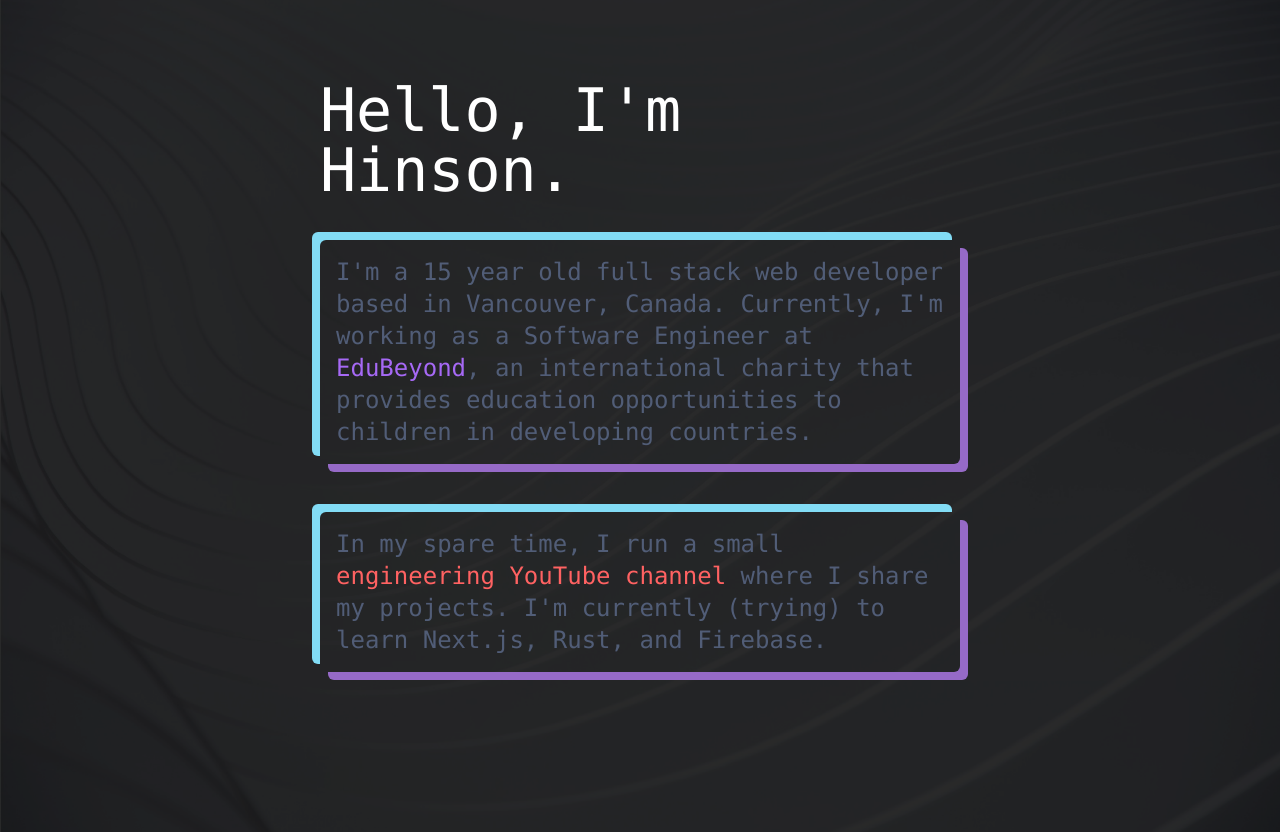
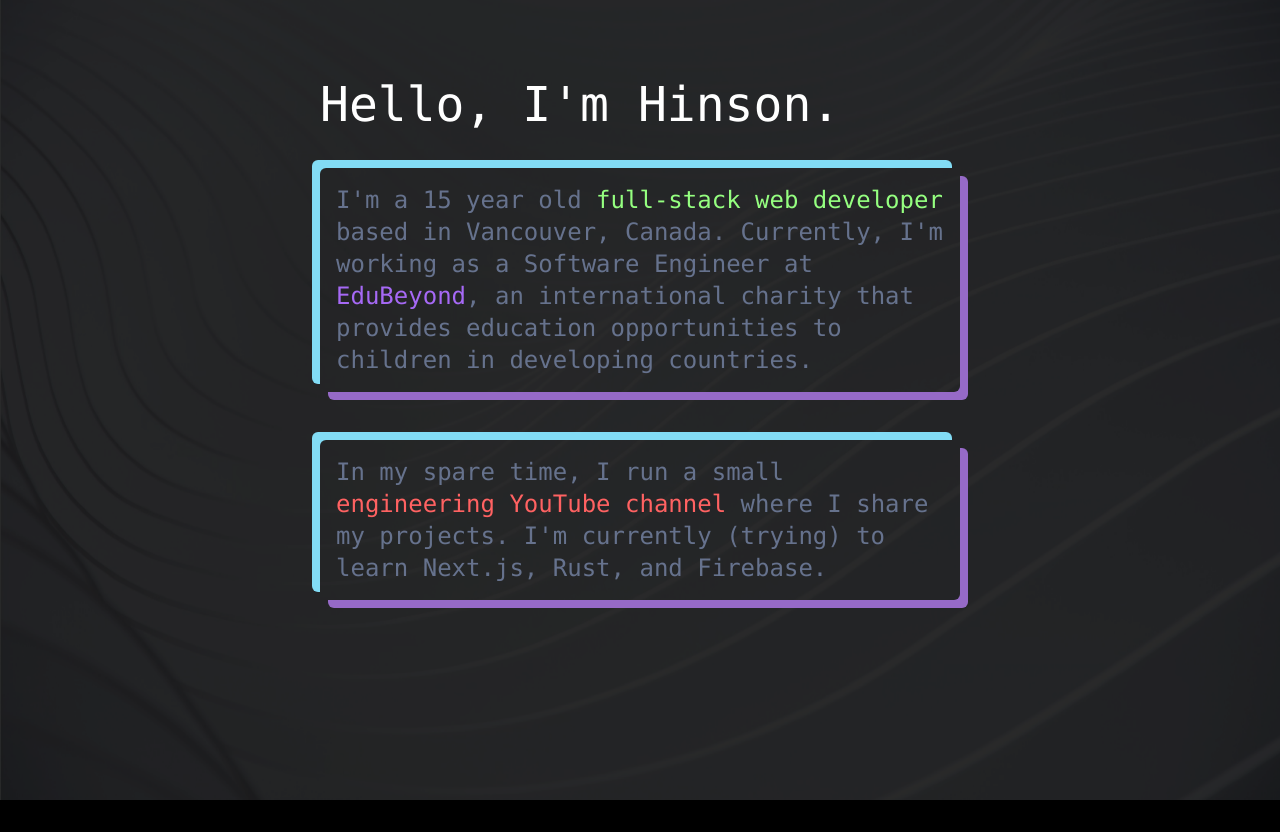
Before and after one commit to flatypus/flatypus.me, a Next.js app: page / in a window 1280 px wide. After the commit the page ends 800 px from the top, so only its background shows below. Built offline with nearby package versions, Linux system fonts and the light colour scheme.

Commit message:
responsive on fon

```diff
--- a/components/share/box.tsx
+++ b/components/share/box.tsx
@@ -6,7 +6,7 @@ export default function Box({ children }: any) {
       }}
       className="rounded-md"
     >
-      <div className="p-4 rounded-sm bg-cover font-mono font-medium text-[#515d77]">
+      <div className="p-4 rounded-sm bg-cover font-mono font-medium text-[#66728d]">
         {children}
       </div>
     </div>
--- a/pages/_app.tsx
+++ b/pages/_app.tsx
@@ -1,7 +1,15 @@
 import "../styles/globals.css";
 
 function MyApp({ Component, pageProps }) {
-  return <Component {...pageProps} />;
+  return (
+    <>
+      <meta
+        name="viewport"
+        content="width=device-width, initial-scale=1.0"
+      ></meta>
+      <Component {...pageProps} />
+    </>
+  );
 }
 
 export default MyApp;
--- a/pages/index.tsx
+++ b/pages/index.tsx
@@ -10,6 +10,12 @@ import SlideRight from "../components/share/slideright";
 import Delay from "../components/share/delay";
 
 function Home() {
+  //  hex codes:
+  // 242426
+  // 8892B0
+  // 966AC7
+  // 82DCF5
+  // F9ECCC
   return (
     <>
       <Head>
@@ -22,29 +28,41 @@ function Home() {
         min-h-screen bg-[url('/images/reverse.png')] bg-no-repeat bg-center bg-cover center bg-fixed backdrop-blur-lg pt-20"
       >
         <div className={styles.mainbody}>
-          <div className="grid grid-cols-4">
+          {/* <div className="md:bg-green-500 sm:bg-red-500 lg:bg-blue-500">
+            Breakpoint tester
+          </div> */}
+          <div className="grid px-20 md:px-40 lg:px-0 lg:grid-cols-4">
             <div className="col-span-1" />
             <div className="col-span-2 text-2xl">
-              <div className="text-6xl font-mono font-medium">
+              <div className="text-5xl font-mono font-medium">
                 <Typed text={"Hello, I'm Hinson."}></Typed>
                 <div className="mt-10" />
               </div>
               <Delay wait={100}>
                 <SlideLeft>
                   <Box>
-                    I&apos;m a 15 year old full stack web developer based in
-                    Vancouver, Canada. Currently, I'm working as a Software
-                    Engineer at{" "}
-                    <span className="text-[#a669f5] hover:underline">
-                      <a href="https://www.edubeyond.org">EduBeyond</a>
-                    </span>
+                    I&apos;m a 15 year old{" "}
+                    <a
+                      href="https://media.gettyimages.com/photos/male-chimpanzee-in-business-clothes-picture-id169937774?s=612x612"
+                      className="text-[#95ff80]"
+                    >
+                      full-stack web developer
+                    </a>{" "}
+                    based in Vancouver, Canada. Currently, I'm working as a
+                    Software Engineer at{" "}
+                    <a
+                      className="text-[#a669f5] hover:underline"
+                      href="https://www.edubeyond.org"
+                    >
+                      EduBeyond
+                    </a>
                     , an international charity that provides education
                     opportunities to children in developing countries.
                   </Box>
                 </SlideLeft>
               </Delay>
               <div className="p-6"></div>
-              <Delay wait={2000}>
+              <Delay wait={700}>
                 <SlideRight>
                   <Box>
                     In my spare time, I run a small{" "}
```
